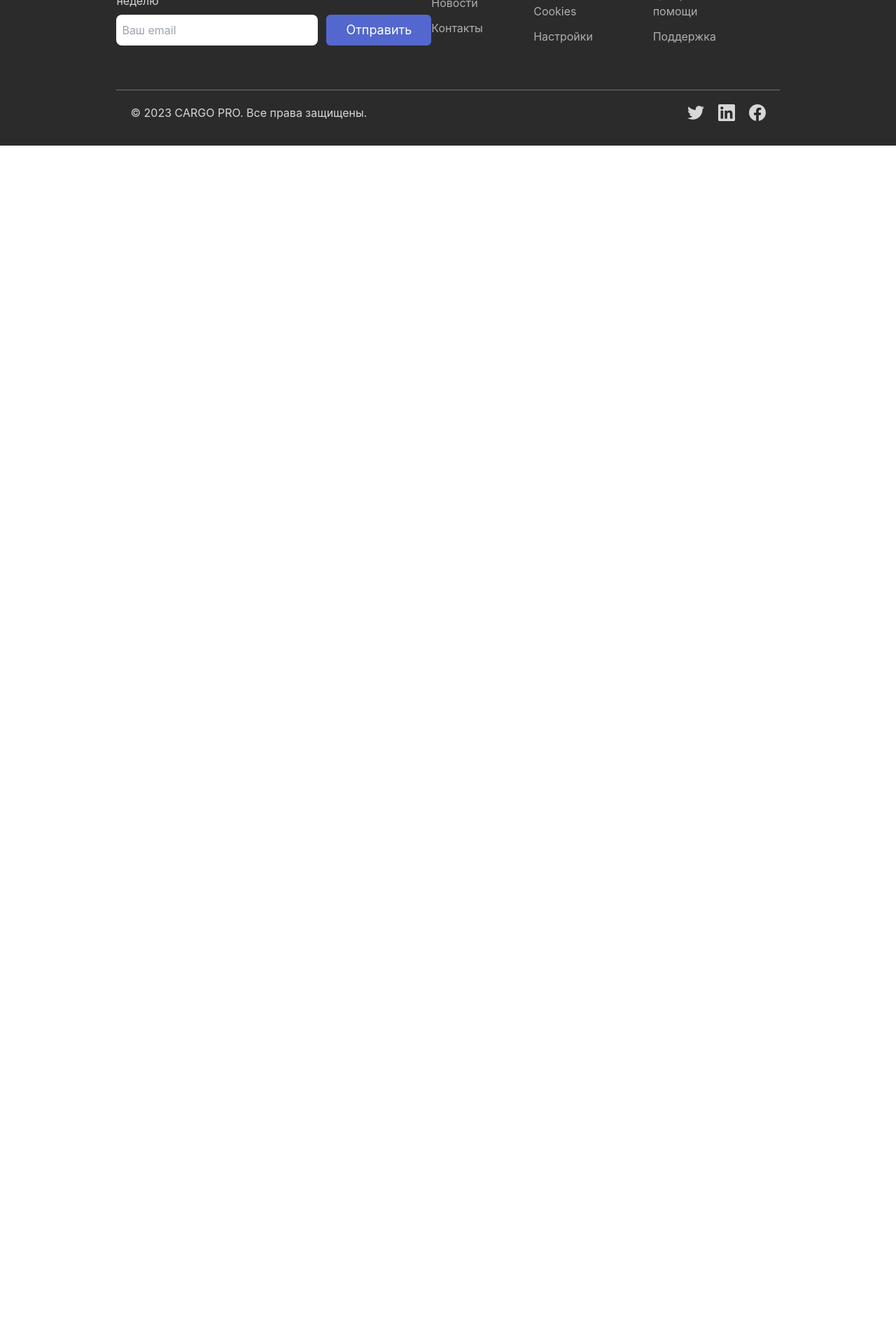
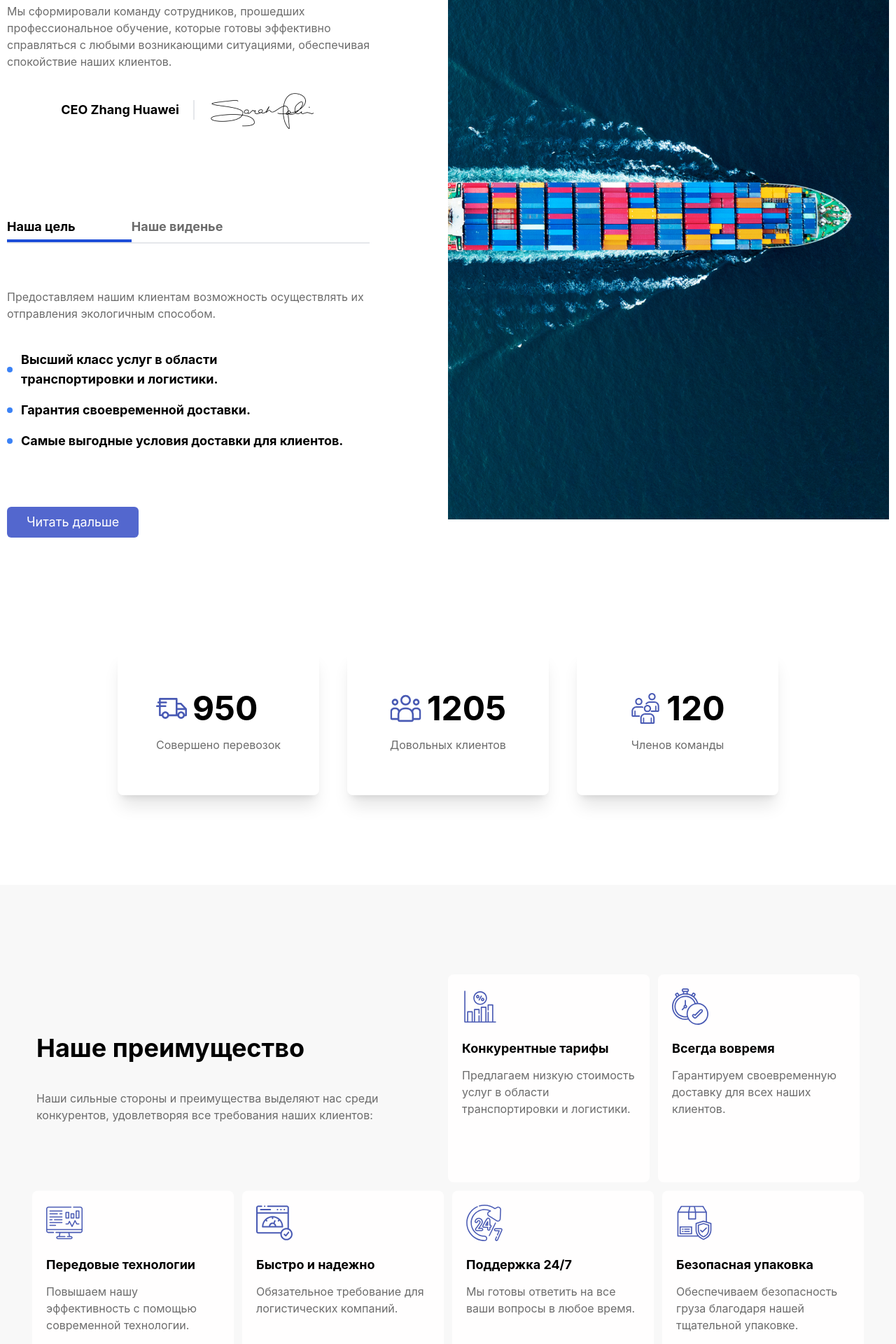
Before and after one commit to IbRuslan/test-cargo, a Vue app: page /about in a window 1280 px wide. Shown: the part 280-2200 px from the top of the page at 70% size. Before the commit the page ends 800 px from the top, so only its background shows below. Built offline with nearby package versions, Linux system fonts and the light colour scheme.

Commit message:
complete about page

```diff
--- a/src/views/About.vue
+++ b/src/views/About.vue
@@ -1,3 +1,146 @@
+<script setup>
+import Button from "@/components/common/Button.vue";
+import ReviewCard from "@/components/modules/ReviewCard.vue";
+import SkillCard from "@/components/modules/SkillCard.vue";
+
+const reviewItems = [
+  {id: 1, title: 'Совершено перевозок', images: '/src/assets/images/icons/transportetion.svg', score: 950},
+  {id: 2, title: 'Довольных клиентов', images: '/src/assets/images/icons/clients.svg', score: 1205},
+  {id: 3, title: 'Членов команды', images: '/src/assets/images/icons/team.svg', score: 120},
+]
+
+const skillItems = [
+  {
+    id: 1,
+    title: 'Конкурентные тарифы',
+    description: 'Предлагаем низкую стоимость услуг в области транспортировки и логистики.',
+    images: '/src/assets/images/icons/rates.svg'
+  },
+  {
+    id: 2,
+    title: 'Всегда вовремя',
+    description: 'Гарантируем своевременную доставку для всех наших клиентов.',
+    images: '/src/assets/images/icons/timer.svg'
+  },
+  {
+    id: 3,
+    title: 'Передовые технологии',
+    description: 'Повышаем нашу эффективность с помощью современной технологии.',
+    images: '/src/assets/images/icons/technologies.svg'
+  },
+  {
+    id: 4,
+    title: 'Быстро и надежно',
+    description: 'Обязательное требование для логистических компаний.',
+    images: '/src/assets/images/icons/fast.svg'
+  },
+  {
+    id: 5,
+    title: 'Поддержка 24/7',
+    description: 'Мы готовы ответить на все ваши вопросы в любое время.',
+    images: '/src/assets/images/icons/support.svg'
+  },
+  {
+    id: 6,
+    title: 'Безопасная упаковка',
+    description: 'Обеспечиваем безопасность груза благодаря нашей тщательной упаковке.',
+    images: '/src/assets/images/icons/safely.svg'
+  }
+];
+</script>
+
 <template>
-<div>About</div>
+  <div class="flex justify-center py-10">
+    <div class="flex gap-28">
+      <div class="flex flex-col gap-10">
+        <div class="flex flex-col gap-6">
+          <div>
+            <h1 class="font-bold mb-8 text-lg">О компании</h1>
+            <h2 class="font-bold text-4xl">Ведущий мировой<br/> бизнес</h2>
+          </div>
+          <div>
+            <p class="text-[#6C6C6C]">
+              Мы сформировали команду сотрудников, прошедших<br/> профессиональное обучение, которые готовы
+              эффективно<br/>
+              справляться с любыми возникающими ситуациями, обеспечивая<br/> спокойствие наших клиентов.
+            </p>
+          </div>
+          <div>
+            <div class="flex items-center gap-5 justify-center">
+              <span class="font-bold text-lg border-r-2 pr-5">CEO Zhang Huawei</span>
+              <img src="/src/assets/images/background/signature.png" alt="signature">
+            </div>
+          </div>
+        </div>
+        <div class="flex flex-col gap-10 py-20">
+          <div class="flex flex-col gap-10">
+            <div class="flex border-b-2 pb-2 mb-6">
+              <div>
+                <span class="font-bold text-lg border-b-4 pb-2 pr-20 border-b-blue-700 cursor-pointer">Наша цель</span>
+              </div>
+              <div>
+                <span class="font-bold text-lg text-[#6C6C6C] pb-2 pr-20 cursor-pointer">Наше виденье</span>
+              </div>
+            </div>
+            <div>
+              <p class="text-[#6C6C6C]">Предоставляем нашим клиентам возможность осуществлять их<br/> отправления
+                экологичным способом.</p>
+            </div>
+            <div class="mb-10 flex flex-col gap-4">
+              <div class="flex items-center gap-3">
+                <div class="w-2 h-2 bg-blue-500 rounded"></div>
+                <span class="font-bold text-lg">Высший класс услуг в области<br/> транспортировки и логистики.</span>
+              </div>
+              <div class="flex items-center gap-3">
+                <div class="w-2 h-2 bg-blue-500 rounded"></div>
+                <span class="font-bold text-lg">Гарантия своевременной доставки.</span>
+              </div>
+              <div class="flex items-center gap-3">
+                <div class="w-2 h-2 bg-blue-500 rounded"></div>
+                <span class="font-bold text-lg">Самые выгодные условия доставки для клиентов.</span>
+              </div>
+            </div>
+          </div>
+          <div>
+            <Button>Читать дальше</Button>
+          </div>
+        </div>
+      </div>
+      <div class="py-14">
+        <img src="/src/assets/images/background/cargo-container-ship.png" alt="ship">
+      </div>
+    </div>
+  </div>
+
+  <div class="flex justify-center mb-12 pb-10">
+    <div class="flex gap-10 p-10">
+      <ReviewCard v-for="item in reviewItems" :key="item.id" :images="item.images" :score="item.score"
+                  :title="item.title"
+      />
+    </div>
+  </div>
+
+  <div class="flex justify-center items-center py-32 bg-[#F8F8F8]">
+    <div class="logistic flex justify-center flex-wrap gap-3">
+      <div class="w-2/5 basis-2/5 mr-16 flex flex-col justify-center">
+        <h2 class="font-bold text-4xl mb-10">Наше преимущество</h2>
+        <p class="text-[#6C6C6C]">Наши сильные стороны и преимущества выделяют нас среди<br/> конкурентов, удовлетворяя
+          все требования наших клиентов:</p>
+      </div>
+      <SkillCard v-for="item in skillItems" :key="item.id" :images="item.images" :title="item.title"
+                 :description="item.description"/>
+    </div>
+  </div>
+
+  <div class="bg-video w-full flex justify-center items-center" style="background-image: url('/src/assets/images/background/cargo-vessel-in-the-sea.png')">
+    <div class="bg-blue-800 rounded-full p-5 pl-6 flex items-center justify-center cursor-pointer">
+      <img src="/src/assets/images/icons/subsidiary/plus.svg" alt="plus">
+    </div>
+  </div>
 </template>
+
+<style>
+.bg-video {
+  height: 653px;
+}
+</style>
```
Also changed, not shown: src/views/Home.vue (+8 -4 lines), src/assets/images/background/signature.png (added).
